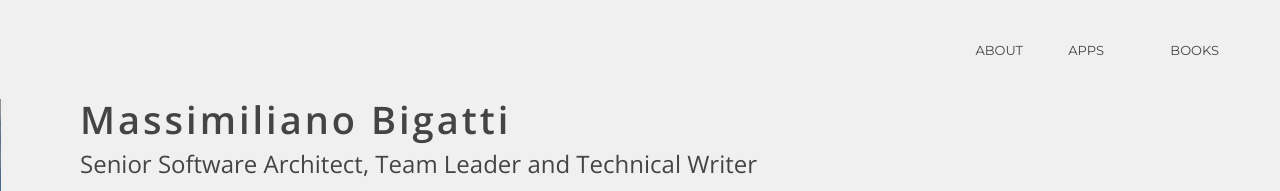
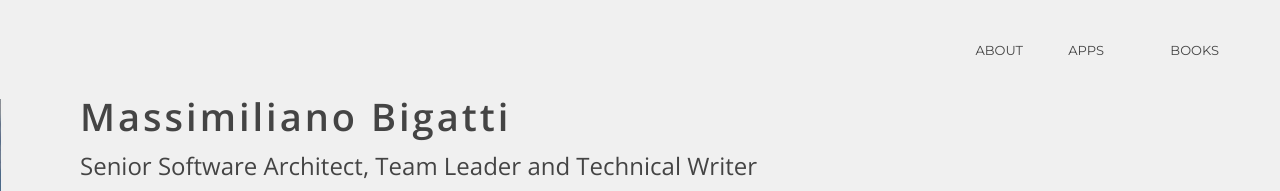
Before and after one commit to mbigatti/WebSite2015, a plain HTML site: page var.www.html/index.html in a window 1280 px wide. Shown: the top 191 px of the page. Drawn offline with nearby package versions, Linux system fonts and the light colour scheme.

Commit message:
changed h1 line height and margins

```diff
--- a/var.www.html/css/style.css
+++ b/var.www.html/css/style.css
@@ -12,9 +12,9 @@ body
 h1
 {
 	font-size: 38px;
-	line-height: 1.1em;
+	line-height: 0.9em;
 	letter-spacing: 3px;
-	margin: 40px 0 0 0;
+	margin: 40px 0 20px 0;
 /*
 	margin: 0;
 	padding-top: 120px;
```
